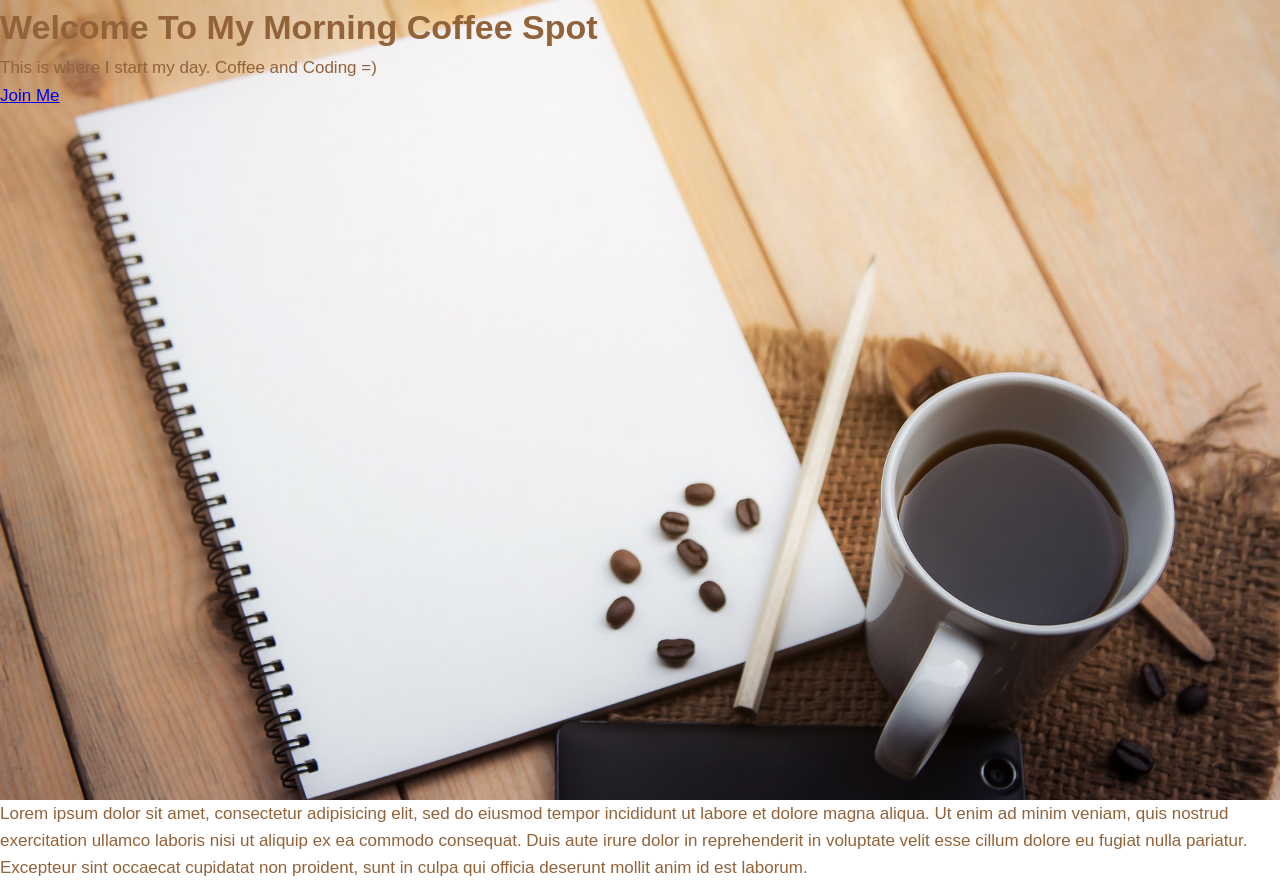
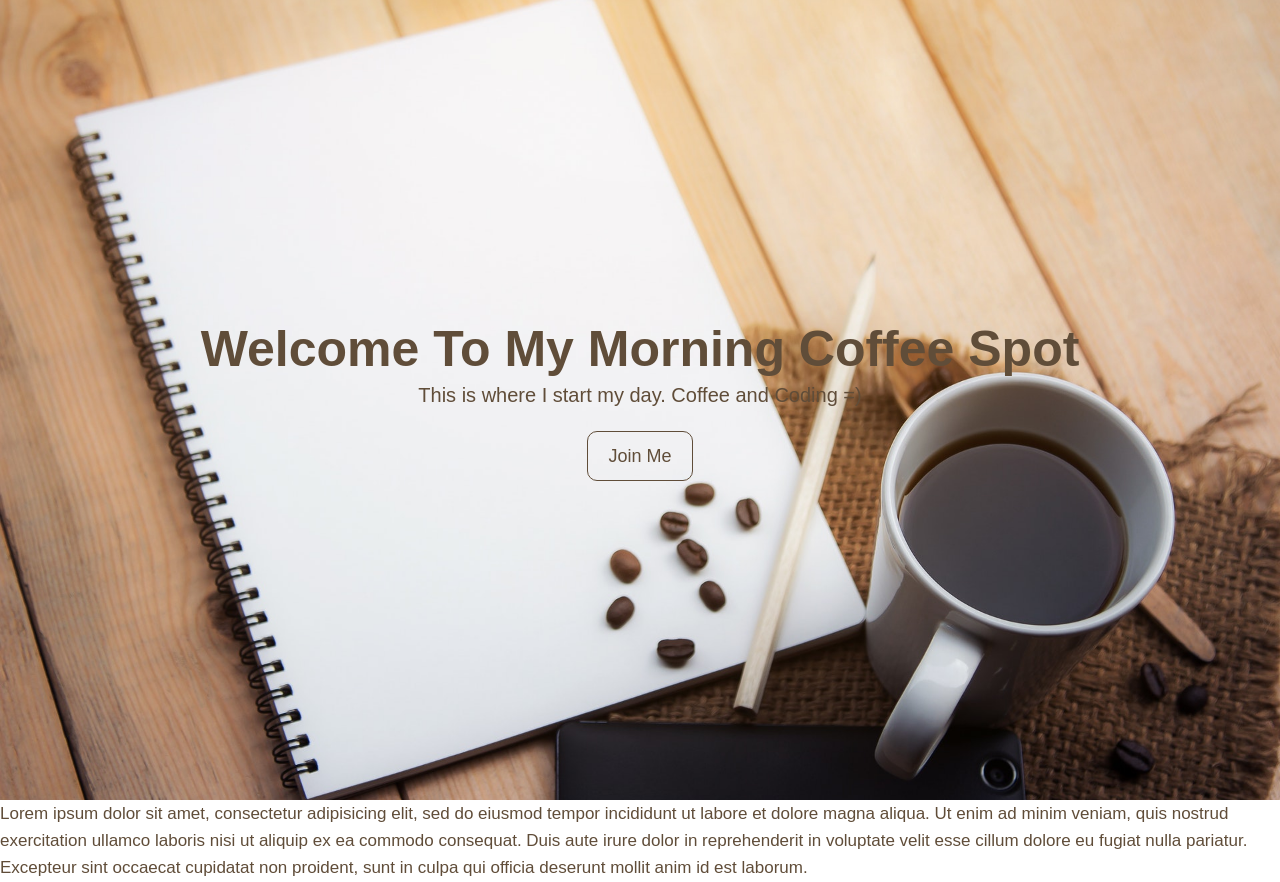
Before and after one commit to TravisBrenenstuhl/homelandingpage, a plain HTML site: page index.html in a window 1280 px wide. Drawn offline with Linux system fonts and the light colour scheme.

Commit message:
further modified header and button

```diff
--- a/css/style.css
+++ b/css/style.css
@@ -6,7 +6,7 @@ body{
   margin:0;
   font-family: arial, Helvetica, sans-serif;
   font-size: 17px;
-  color: #926239;
+  color: #604d39;
   line-height:1.6;
 }
 
@@ -15,4 +15,32 @@ body{
   background-size: cover;
   background-position: center;
   height: 100vh;
+  display:flex;
+  flex-direction: column;
+  justify-content: center;
+  align-items: center;
+  text-align: center;
+  padding: 0 20px;
 }
+
+#showcase h1{
+  line-height: 1.2;
+  font-size: 50px;
+}
+
+#showcase p{
+  font-size: 20px;
+}
+#showcase .button{
+  font-size: 18px;
+  text-decoration: none;
+  color: #604d39;
+  border:#604d39 1px solid;
+  padding: 10px 20px;
+  border-radius: 10px;
+  margin-top: 20px;
+}
+#showcase .button:hover{
+  background:#604d39;
+  color: #fff;
+}
```
